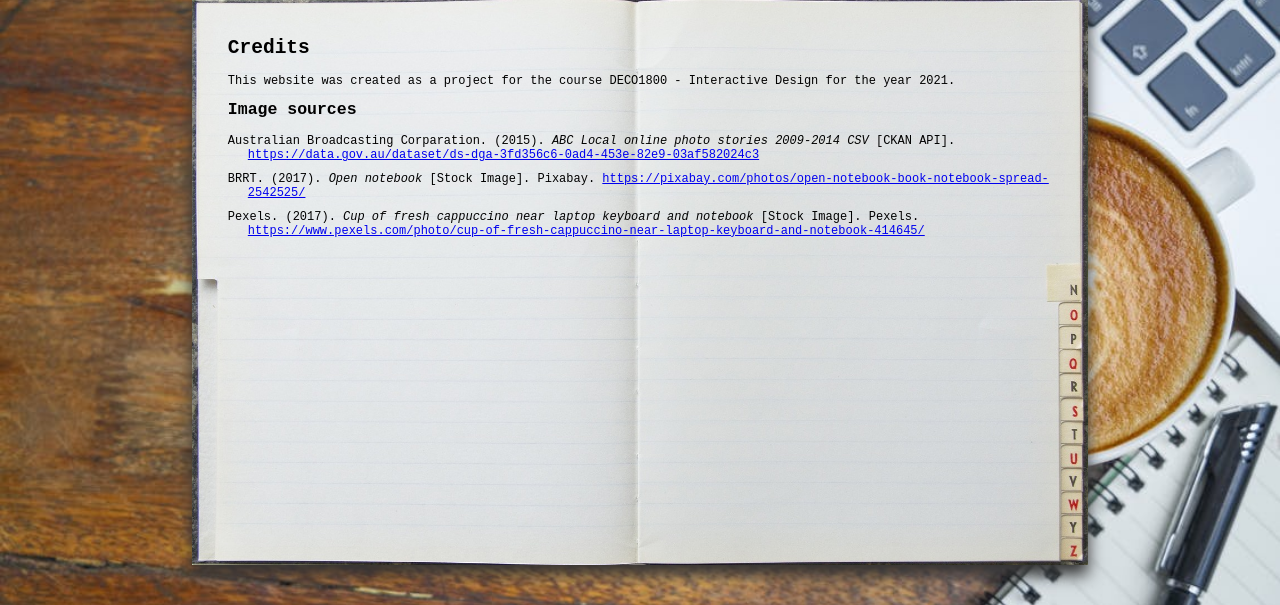
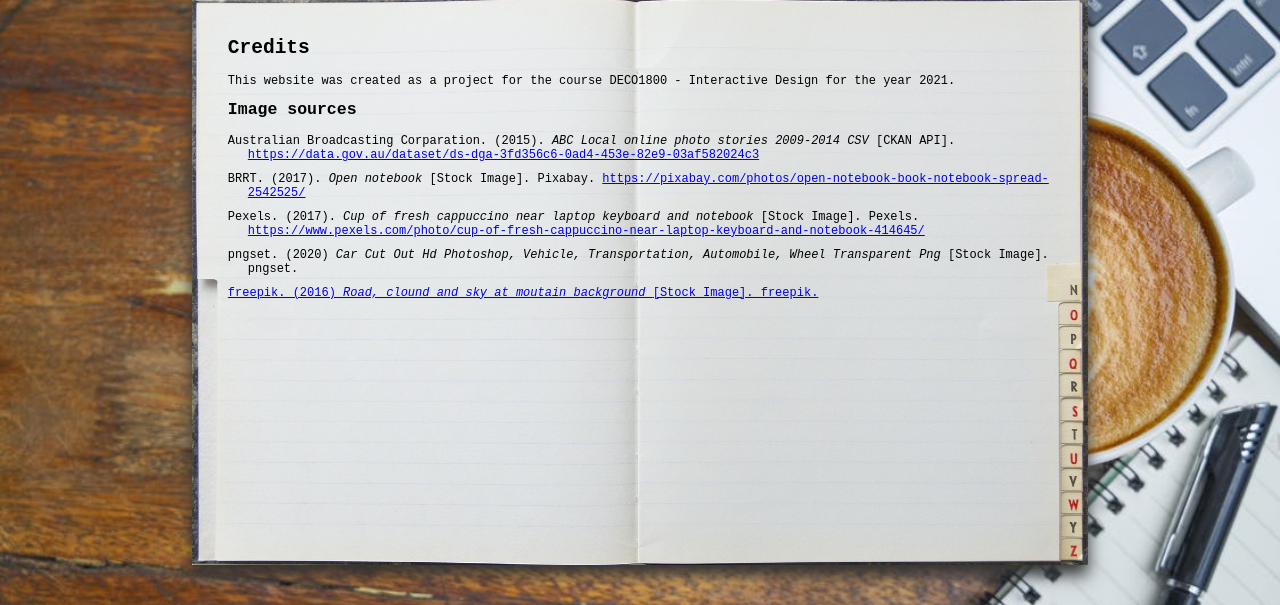
Before and after one commit to junz00/deco1800_puffin, a PHP site: page /about.php in a window 1280 px wide. Shown: the part 80-685 px from the top of the page. Run offline with PHP 8.4, Linux system fonts and the light colour scheme.

Commit message:
Added images and sources
Added images to the folder and sourced them in the about page

```diff
--- a/about.php
+++ b/about.php
@@ -32,6 +32,8 @@
 					<li>Australian Broadcasting Corparation. (2015). <em>ABC Local online photo stories 2009-2014 CSV</em> [CKAN API]. <a href="https://data.gov.au/dataset/ds-dga-3fd356c6-0ad4-453e-82e9-03af582024c3">https://data.gov.au/dataset/ds-dga-3fd356c6-0ad4-453e-82e9-03af582024c3</a></li>
 					<li>BRRT. (2017). <em>Open notebook</em> [Stock Image]. Pixabay. <a href="https://pixabay.com/photos/open-notebook-book-notebook-spread-2542525/">https://pixabay.com/photos/open-notebook-book-notebook-spread-2542525/</a></li>
 					<li>Pexels. (2017). <em>Cup of fresh cappuccino near laptop keyboard and notebook</em> [Stock Image]. Pexels. <a href="https://www.pexels.com/photo/cup-of-fresh-cappuccino-near-laptop-keyboard-and-notebook-414645/"> https://www.pexels.com/photo/cup-of-fresh-cappuccino-near-laptop-keyboard-and-notebook-414645/</a></li>
+					<li>pngset. (2020) <em>Car Cut Out Hd Photoshop, Vehicle, Transportation, Automobile, Wheel Transparent Png</em> [Stock Image]. pngset.<a href = "https://pngset.com/download-free-png-wvepe"></li>
+					<li>freepik. (2016) <em> Road, clound and sky at moutain background </em> [Stock Image]. freepik. <a href="<a href='https://www.freepik.com/photos/background'>Background photo created by whatwolf - www.freepik.com</a>">
 				</ul>
 			</div>
 		</div>
```
Also changed, not shown: images/car.jpg (added), images/car.png (added), 1 other file.
